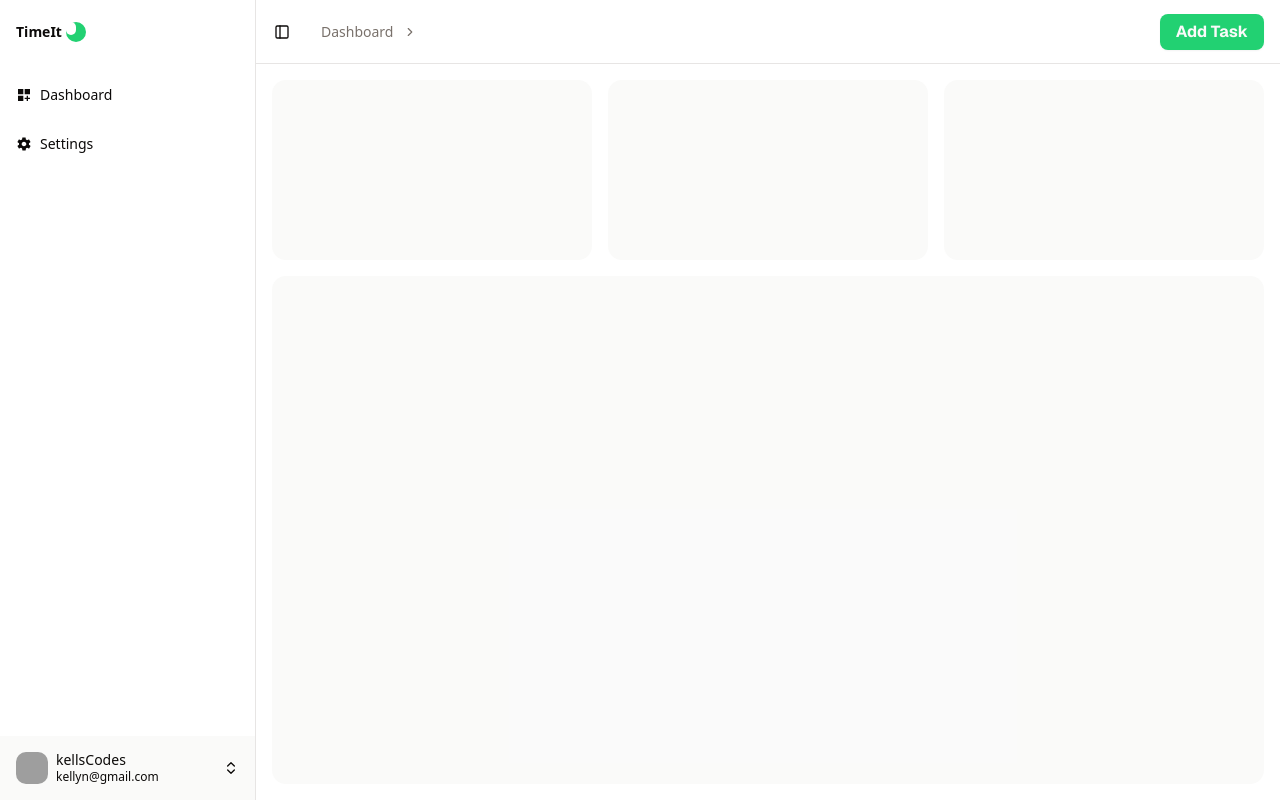
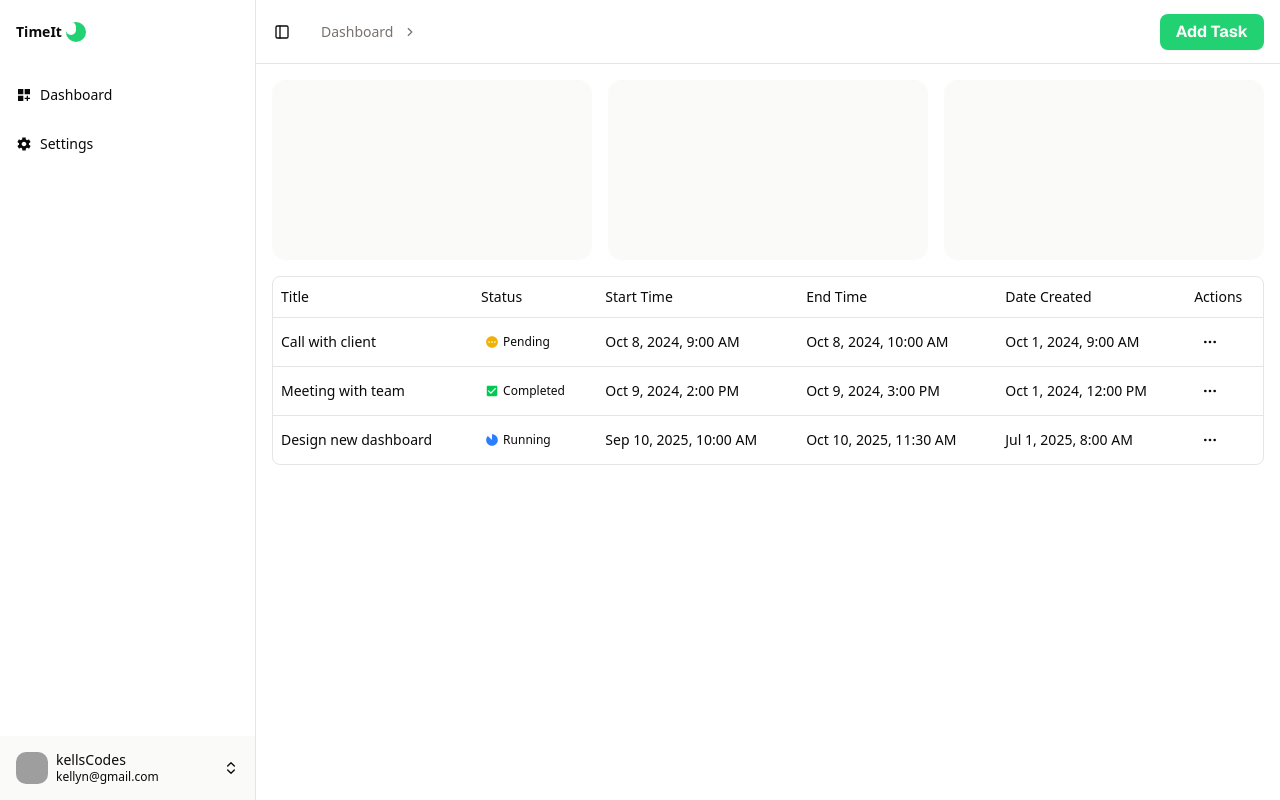
Before and after one commit to KellsCodes/tasktimer, a Next.js app in the folder frontend/: page /dashboard in a window 1280 px wide. Built offline with nearby package versions, Linux system fonts and the light colour scheme; grey boxes are pictures that could not be loaded.

Commit message:
Build data-table UI

```diff
--- a/frontend/package.json
+++ b/frontend/package.json
@@ -15,6 +15,7 @@
     "@radix-ui/react-separator": "^1.1.7",
     "@radix-ui/react-slot": "^1.2.3",
     "@radix-ui/react-tooltip": "^1.2.8",
+    "@tanstack/react-table": "^8.21.3",
     "class-variance-authority": "^0.7.1",
     "clsx": "^2.1.1",
     "lucide-react": "^0.540.0",
--- /dev/null
+++ b/frontend/src/app/dashboard/columns.jsx
@@ -0,0 +1,121 @@
+"use client"
+
+import { MoreHorizontal } from "lucide-react"
+import {
+    DropdownMenu,
+    DropdownMenuContent,
+    DropdownMenuItem,
+    DropdownMenuTrigger,
+} from "@/components/ui/dropdown-menu"
+import { Button } from "@/components/ui/button"
+import { MdOutlineIncompleteCircle, MdPending } from "react-icons/md"
+import { IoMdCheckbox } from "react-icons/io"
+
+
+export const columns = [
+    {
+        accessorKey: "title",
+        header: "Title",
+    },
+    {
+        accessorKey: "status",
+        header: "Status",
+        cell: ({ row }) => {
+            const status = row.getValue("status")
+            let colorClass = "text-gray-500"
+            if (status === "Completed") {
+                colorClass = "text-green-500"
+            } else if (status === "Running") {
+                colorClass = "text-blue-500"
+            } else if (status === "Pending") {
+                colorClass = "text-yellow-500"
+            }
+            return (
+                <div className={`p-1 flex items-center gap-x-1`}>
+                    {
+                        status === "Completed" ?
+                            <IoMdCheckbox className={`${colorClass}`} /> :
+                            status === "Running" ?
+                                <MdOutlineIncompleteCircle className={`${colorClass}`} />
+                                :
+                                <MdPending className={`${colorClass}`} />
+                    }
+
+                    <span className={`text-xs`}>{status}</span>
+                </div>
+            )
+        }
+    },
+    {
+        accessorKey: "startTime",
+        header: "Start Time",
+        cell: ({ row }) => {
+            const startTime = new Date(row.getValue("startTime"))
+            return (
+                <span>
+                    {startTime.toLocaleString(undefined, {
+                        dateStyle: "medium",
+                        timeStyle: "short",
+                    })}
+                </span>
+            )
+        }
+    },
+    {
+        accessorKey: "endTime",
+        header: "End Time",
+        cell: ({ row }) => {
+            const startTime = new Date(row.getValue("endTime"))
+            return (
+                <span>
+                    {startTime.toLocaleString(undefined, {
+                        dateStyle: "medium",
+                        timeStyle: "short",
+                    })}
+                </span>
+            )
+        }
+    },
+    {
+        accessorKey: "createAt",
+        header: "Date Created",
+        cell: ({ row }) => {
+            const startTime = new Date(row.getValue("createAt"))
+            return (
+                <span>
+                    {startTime.toLocaleString(undefined, {
+                        dateStyle: "medium",
+                        timeStyle: "short",
+                    })}
+                </span>
+            )
+        }
+    },
+    {
+        id: "actions", // use id not accessorKey since it's not a real field
+        header: "Actions",
+        cell: ({ row }) => {
+            const data = row.original // row data
+            return (
+                <DropdownMenu>
+                    <DropdownMenuTrigger asChild>
+                        <Button variant="ghost" className="h-8 w-8 p-0">
+                            <MoreHorizontal className="h-4 w-4" />
+                        </Button>
+                    </DropdownMenuTrigger>
+                    <DropdownMenuContent align="end">
+                        <DropdownMenuItem onClick={() => console.log("Edit:", data)}>
+                            Edit
+                        </DropdownMenuItem>
+                        <DropdownMenuItem
+                            onClick={() => console.log("Delete:", data.id)}
+                            className="text-red-500"
+                        >
+                            Delete
+                        </DropdownMenuItem>
+                    </DropdownMenuContent>
+                </DropdownMenu>
+            )
+        },
+    },
+]
--- /dev/null
+++ b/frontend/src/app/dashboard/data-table.jsx
@@ -0,0 +1,69 @@
+"use client"
+
+import {
+  flexRender,
+  getCoreRowModel,
+  useReactTable,
+} from "@tanstack/react-table"
+
+import {
+  Table,
+  TableBody,
+  TableCell,
+  TableHead,
+  TableHeader,
+  TableRow,
+} from "@/components/ui/table"
+
+export function DataTable({ columns, data }) {
+  const table = useReactTable({
+    data,
+    columns,
+    getCoreRowModel: getCoreRowModel(),
+  })
+
+  return (
+    <div className="overflow-hidden rounded-md border">
+      <Table>
+        <TableHeader>
+          {table.getHeaderGroups().map((headerGroup) => (
+            <TableRow key={headerGroup.id}>
+              {headerGroup.headers.map((header) => (
+                <TableHead key={header.id}>
+                  {header.isPlaceholder
+                    ? null
+                    : flexRender(
+                        header.column.columnDef.header,
+                        header.getContext()
+                      )}
+                </TableHead>
+              ))}
+            </TableRow>
+          ))}
+        </TableHeader>
+        <TableBody>
+          {table.getRowModel().rows?.length ? (
+            table.getRowModel().rows.map((row) => (
+              <TableRow
+                key={row.id}
+                data-state={row.getIsSelected() && "selected"}
+              >
+                {row.getVisibleCells().map((cell) => (
+                  <TableCell key={cell.id}>
+                    {flexRender(cell.column.columnDef.cell, cell.getContext())}
+                  </TableCell>
+                ))}
+              </TableRow>
+            ))
+          ) : (
+            <TableRow>
+              <TableCell colSpan={columns.length} className="h-24 text-center">
+                No results.
+              </TableCell>
+            </TableRow>
+          )}
+        </TableBody>
+      </Table>
+    </div>
+  )
+}
--- /dev/null
+++ b/frontend/src/app/dashboard/data.jsx
@@ -0,0 +1,30 @@
+
+export default async function getData() {
+  // Fetch data from your API here.
+  return [
+    {
+      id: "728ed52f",
+      startTime: "2024-10-08T09:00:00Z",
+      endTime: "2024-10-08T10:00:00Z",
+      createAt: "2024-10-01T09:00:00Z",
+      title: "Call with client",
+      status: "Pending",
+    },
+    {
+      id: "722d52fe",
+      startTime: "2024-10-09T14:00:00Z",
+      endTime: "2024-10-09T15:00:00Z",
+      createAt: "2024-10-01T12:00:00Z",
+      title: "Meeting with team",
+      status: "Completed"
+    },
+    {
+      id: "489e1d42",
+      startTime: "2025-09-10T10:00:00Z",
+      endTime: "2025-10-10T11:30:00Z",
+      createAt: "2025-07-01T08:00:00Z",
+      title: "Design new dashboard",
+      status: "Running"
+    },
+  ]
+}
--- a/frontend/src/app/dashboard/page.jsx
+++ b/frontend/src/app/dashboard/page.jsx
@@ -1,6 +1,10 @@
 import AuthLayout from "../components/AuthLayout";
+import { columns } from "./columns";
+import getData from "./data";
+import { DataTable } from "./data-table"
 
-export default function Page() {
+export default async function Page() {
+  const data = await getData();
   return (
     <AuthLayout>
       <div className="flex flex-1 flex-col gap-4 p-4">
@@ -9,7 +13,8 @@ export default function Page() {
           <div className="bg-muted/50 aspect-video rounded-xl" />
           <div className="bg-muted/50 aspect-video rounded-xl" />
         </div>
-        <div className="bg-muted/50 min-h-[100vh] flex-1 rounded-xl md:min-h-min" />
+        {/* <div className="bg-muted/50 min-h-[100vh] flex-1 rounded-xl md:min-h-min" /> */}
+        <DataTable columns={columns} data={data} />
       </div>
     </AuthLayout>
   );
--- /dev/null
+++ b/frontend/src/components/ui/table.jsx
@@ -0,0 +1,123 @@
+"use client"
+
+import * as React from "react"
+
+import { cn } from "@/lib/utils"
+
+function Table({
+  className,
+  ...props
+}) {
+  return (
+    <div data-slot="table-container" className="relative w-full overflow-x-auto">
+      <table
+        data-slot="table"
+        className={cn("w-full caption-bottom text-sm", className)}
+        {...props} />
+    </div>
+  );
+}
+
+function TableHeader({
+  className,
+  ...props
+}) {
+  return (
+    <thead
+      data-slot="table-header"
+      className={cn("[&_tr]:border-b", className)}
+      {...props} />
+  );
+}
+
+function TableBody({
+  className,
+  ...props
+}) {
+  return (
+    <tbody
+      data-slot="table-body"
+      className={cn("[&_tr:last-child]:border-0", className)}
+      {...props} />
+  );
+}
+
+function TableFooter({
+  className,
+  ...props
+}) {
+  return (
+    <tfoot
+      data-slot="table-footer"
+      className={cn("bg-muted/50 border-t font-medium [&>tr]:last:border-b-0", className)}
+      {...props} />
+  );
+}
+
+function TableRow({
+  className,
+  ...props
+}) {
+  return (
+    <tr
+      data-slot="table-row"
+      className={cn(
+        "hover:bg-muted/50 data-[state=selected]:bg-muted border-b transition-colors",
+        className
+      )}
+      {...props} />
+  );
+}
+
+function TableHead({
+  className,
+  ...props
+}) {
+  return (
+    <th
+      data-slot="table-head"
+      className={cn(
+        "text-foreground h-10 px-2 text-left align-middle font-medium whitespace-nowrap [&:has([role=checkbox])]:pr-0 [&>[role=checkbox]]:translate-y-[2px]",
+        className
+      )}
+      {...props} />
+  );
+}
+
+function TableCell({
+  className,
+  ...props
+}) {
+  return (
+    <td
+      data-slot="table-cell"
+      className={cn(
+        "p-2 align-middle whitespace-nowrap [&:has([role=checkbox])]:pr-0 [&>[role=checkbox]]:translate-y-[2px]",
+        className
+      )}
+      {...props} />
+  );
+}
+
+function TableCaption({
+  className,
+  ...props
+}) {
+  return (
+    <caption
+      data-slot="table-caption"
+      className={cn("text-muted-foreground mt-4 text-sm", className)}
+      {...props} />
+  );
+}
+
+export {
+  Table,
+  TableHeader,
+  TableBody,
+  TableFooter,
+  TableHead,
+  TableRow,
+  TableCell,
+  TableCaption,
+}
```
Also changed, not shown: 1 other file (tests, documents, lock files or other folders).
